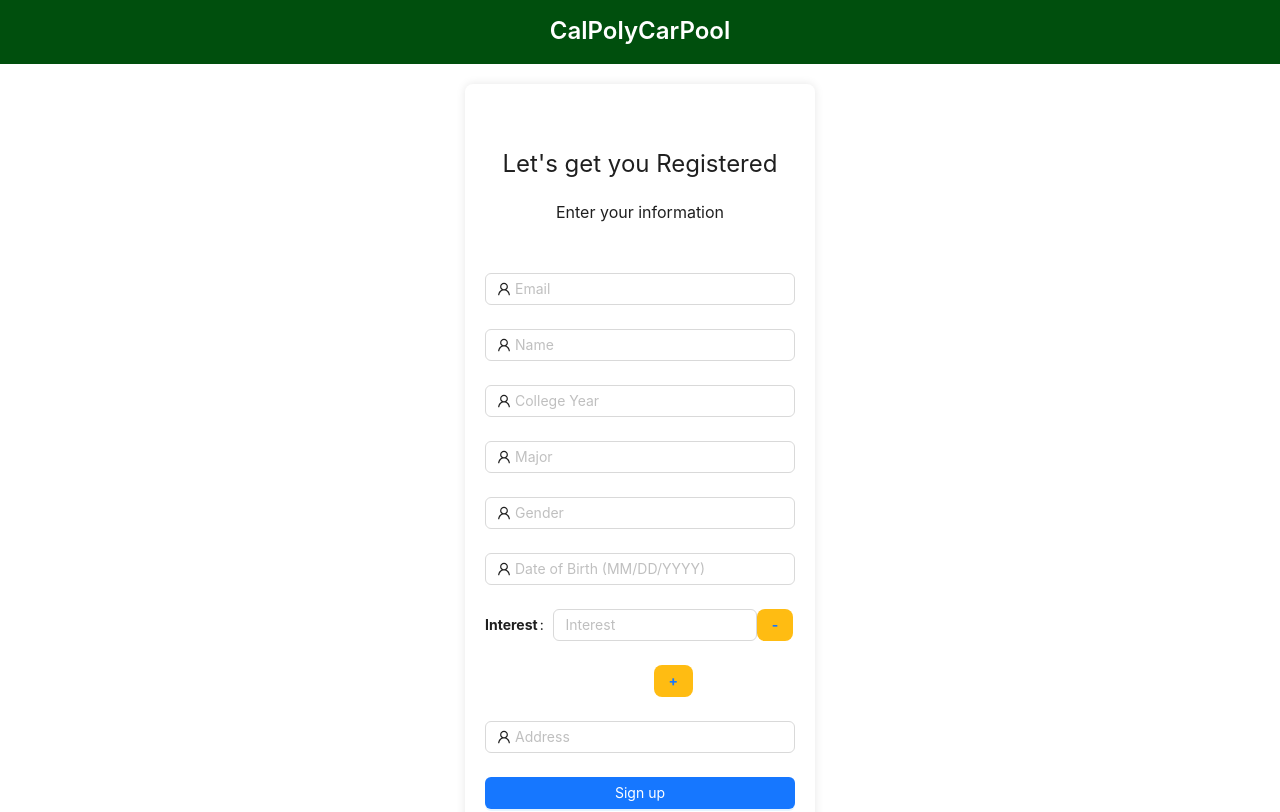
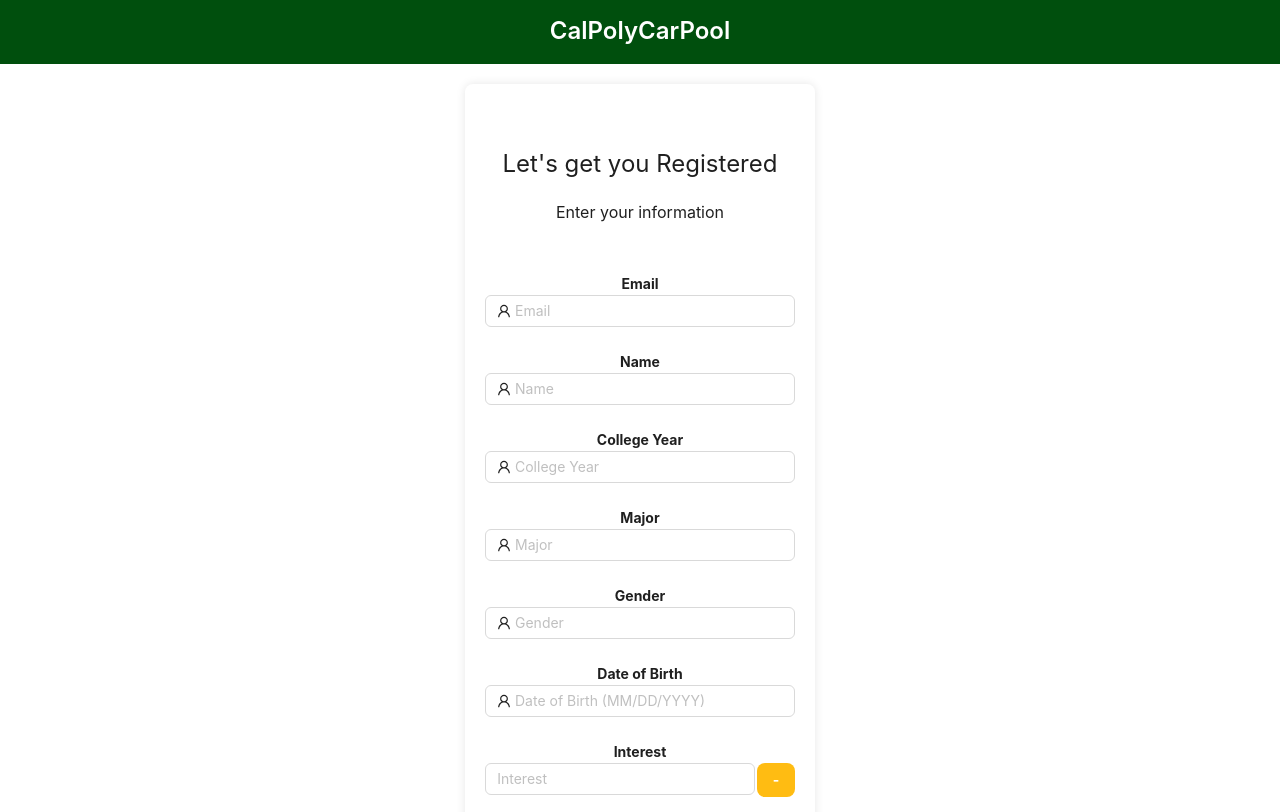
Before and after one commit to ChirayuRai/CalPolyCarPool, a React (Vite) app in the folder frontend/: page / in a window 1280 px wide. Shown: the top 812 px of the page. Built offline with nearby package versions, Linux system fonts and the light colour scheme.

Commit message:
Finished registration

```diff
--- a/frontend/src/pages/Registration.tsx
+++ b/frontend/src/pages/Registration.tsx
@@ -42,22 +42,23 @@ const Registration: React.FC = () => {
       <Content style={contentStyle}>
         <div style={{ display: 'flex', flexDirection: 'column', alignItems: 'center', marginTop: '20px' }}>
           <div style={{ backgroundColor: '#fff', padding: '20px', borderRadius: '8px', boxShadow: '0 0 10px rgba(0, 0, 0, 0.1)', width: '350px' }}>
-          <h2 style={{ textAlign: 'center', fontSize: '1.5rem', marginBottom: '-4.5rem' }}>Let's get you Registered</h2>
-          <p style={{ textAlign: 'center', marginBottom: '1px', fontSize: '1rem' }}>Enter your information</p>
+            <h2 style={{ textAlign: 'center', fontSize: '1.5rem', marginBottom: '-4.5rem' }}>Let's get you Registered</h2>
+            <p style={{ textAlign: 'center', marginBottom: '1px', fontSize: '1rem' }}>Enter your information</p>
             <Form
               name="registration"
               initialValues={{ remember: true }}
               onFinish={onFinish}
             >
+              <b className='flex justify-start'>Email</b>
               <Form.Item
+
                 name="email"
                 rules={[{ required: true, message: 'Please input your email!' }]}
               >
                 <Input prefix={<UserOutlined />} placeholder="Email" />
               </Form.Item>
 
-              {/* Add other form items like Name, College Year, Major, Gender, Birth Date, etc. */}
-              {/* Example: */}
+              <b className='flex justify-start'>Name</b>
               <Form.Item
                 name="name"
                 rules={[{ required: true, message: 'Please input your name!' }]}
@@ -65,6 +66,7 @@ const Registration: React.FC = () => {
                 <Input prefix={<UserOutlined />} placeholder="Name" />
               </Form.Item>
 
+              <b className='flex justify-start'>College Year</b>
               <Form.Item
                 name="College Year"
                 rules={[{ required: true, message: 'Please input your College year!' }]}
@@ -72,6 +74,7 @@ const Registration: React.FC = () => {
                 <Input prefix={<UserOutlined />} placeholder="College Year" />
               </Form.Item>
 
+              <b className='flex justify-start'>Major</b>
               <Form.Item
                 name="Major"
                 rules={[{ required: true, message: 'Please input your Major!' }]}
@@ -79,6 +82,7 @@ const Registration: React.FC = () => {
                 <Input prefix={<UserOutlined />} placeholder="Major" />
               </Form.Item>
 
+              <b className='flex justify-start'>Gender</b>
               <Form.Item
                 name="Gender"
                 rules={[{ required: true, message: 'Please input your Gender!' }]}
@@ -86,6 +90,7 @@ const Registration: React.FC = () => {
                 <Input prefix={<UserOutlined />} placeholder="Gender" />
               </Form.Item>
 
+              <b className='flex justify-start'>Date of Birth</b>
               <Form.Item
                 name="DOB"
                 rules={[{ required: true, message: 'Please input your Date of Birth!' }]}
@@ -93,8 +98,8 @@ const Registration: React.FC = () => {
                 <Input prefix={<UserOutlined />} placeholder="Date of Birth (MM/DD/YYYY)" />
               </Form.Item>
 
-              {/* Interest Fields */}
-              <Form.Item label={<b>Interest</b>}>
+              <b className='flex justify-start'>Interest</b>
+              <Form.Item>
                 {interestFields.map((field, index) => (
                   <div key={index}>
                     <Form.Item
@@ -104,10 +109,10 @@ const Registration: React.FC = () => {
                     >
                       <Input placeholder="Interest" />
                     </Form.Item>
-                    <Button className="custom-button" type="link" onClick={() => handleRemoveInterestField(index)}>-</Button>
+                    <button className="custom-button" style={{marginLeft: '2px'}} onClick={() => handleRemoveInterestField(index)}>-</button>
                   </div>
                 ))}
-                <Button className="custom-button" type="link" onClick={handleAddInterestField}>+</Button>
+                <button className="custom-button" style={{ paddingInline: '15%' }} onClick={handleAddInterestField}>+</button>
               </Form.Item>
 
               <Form.Item
@@ -117,10 +122,12 @@ const Registration: React.FC = () => {
                 <Input prefix={<UserOutlined />} placeholder="Address" />
               </Form.Item>
 
+
+
               <Form.Item>
-                <Button type="primary" htmlType="submit" style={{ width: '100%' }}>
+                <button type="primary" className='custom-button' style={{ width: '100%' }}>
                   Sign up
-                </Button>
+                </button>
               </Form.Item>
             </Form>
           </div>
--- a/frontend/src/pages/styles.css
+++ b/frontend/src/pages/styles.css
@@ -2,6 +2,9 @@
 .custom-button {
   background-color: #FFBC12;
   color: #FFFFFF;
+  padding-top: 2%;
+  padding-bottom: 2%;
+  padding-inline: 5%;
   border-radius: 8px;
   font-weight: bold;
   border: 0;
```
